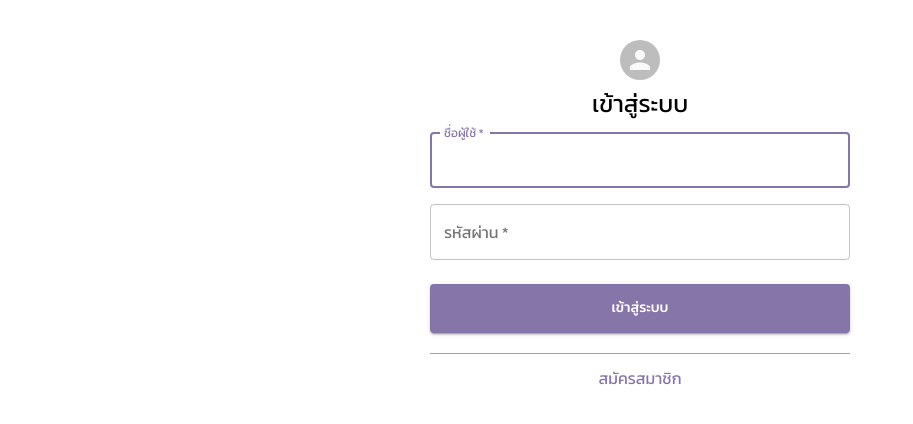
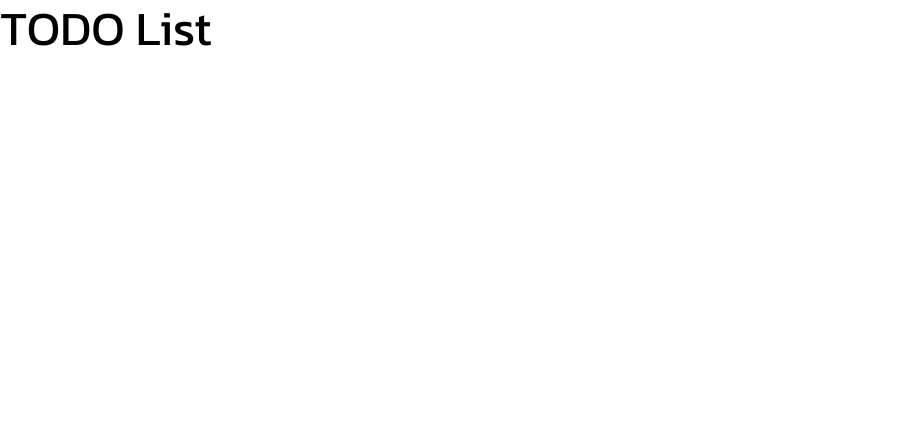
Before and after one commit to firstneverrest/React-todolist, a React (Create React App) app in the folder react-todolist/: page /todo in a window 1280 px wide. Shown: the top 424 px of the page, without its empty margins (0-913 px from the left). Built offline with nearby package versions, Linux system fonts and the light colour scheme.

Commit message:
create routes and todolist page

```diff
--- a/react-todolist/package.json
+++ b/react-todolist/package.json
@@ -15,6 +15,7 @@
     "axios": "^0.21.1",
     "react": "^17.0.2",
     "react-dom": "^17.0.2",
+    "react-router-dom": "^5.2.0",
     "react-scripts": "4.0.3",
     "typescript": "^4.1.2",
     "web-vitals": "^1.0.1"
--- a/react-todolist/public/index.html
+++ b/react-todolist/public/index.html
@@ -17,7 +17,7 @@
       href="https://fonts.googleapis.com/css2?family=Kanit:wght@100;200;300;400;500&display=swap"
       rel="stylesheet"
     />
-    <title>React App</title>
+    <title>TODO List</title>
   </head>
   <body>
     <noscript>You need to enable JavaScript to run this app.</noscript>
--- a/react-todolist/src/App.tsx
+++ b/react-todolist/src/App.tsx
@@ -1,11 +1,16 @@
 import React from 'react';
+import { Switch, Route } from 'react-router-dom';
+
 import LoginPage from './pages/LoginPage';
+import TodoListPage from './pages/TodoListPage';
 
-const App = () => {
+const App: React.FC = () => {
   return (
-    <>
-      <LoginPage />
-    </>
+    <Switch>
+      <Route exact path="/" component={LoginPage} />
+      <Route exact path="/login" component={LoginPage} />
+      <Route exact path="/todo" component={TodoListPage} />
+    </Switch>
   );
 };
 
--- a/react-todolist/src/index.tsx
+++ b/react-todolist/src/index.tsx
@@ -4,12 +4,15 @@ import './index.css';
 import App from './App';
 import theme from './styles/theme';
 import { ThemeProvider } from '@material-ui/core/styles';
+import { BrowserRouter } from 'react-router-dom';
 
 ReactDOM.render(
   <React.StrictMode>
-    <ThemeProvider theme={theme}>
-      <App />
-    </ThemeProvider>
+    <BrowserRouter>
+      <ThemeProvider theme={theme}>
+        <App />
+      </ThemeProvider>
+    </BrowserRouter>
   </React.StrictMode>,
   document.getElementById('root')
 );
--- a/react-todolist/src/pages/LoginPage.tsx
+++ b/react-todolist/src/pages/LoginPage.tsx
@@ -1,4 +1,7 @@
 import React, { useState } from 'react';
+
+// change path
+import { useHistory } from 'react-router-dom';
 
 // material ui components
 import Container from '@material-ui/core/Container';
@@ -43,13 +46,14 @@ const useStyles = makeStyles((theme) => ({
   },
 }));
 
-const LoginPage = () => {
+const LoginPage: React.FC = () => {
   const [message, setMessage] = useState<string>('');
   const [isError, setIsError] = useState<boolean>(false);
   const [username, setUsername] = useState<string>('');
   const [password, setPassword] = useState<string>('');
+  const classes = useStyles();
+  const history = useHistory();
   const messageColor: any = isError ? 'error' : 'inherit';
-  const classes = useStyles();
 
   const usernameChangeHandler = (e: React.ChangeEvent<HTMLInputElement>) => {
     setUsername(e.target.value);
@@ -75,10 +79,11 @@ const LoginPage = () => {
         if (response.status === 200 || 201) {
           const token = response.data.token;
           setCookie('token', token, 1);
-          setMessage('เข้าสู่ระบบสำเร็จ');
+          setMessage('');
           setIsError(false);
           setUsername('');
           setPassword('');
+          history.push('/todo');
         }
       })
       .catch((error) => {
--- /dev/null
+++ b/react-todolist/src/pages/TodoListPage.tsx
@@ -0,0 +1,14 @@
+import React from 'react';
+
+import Typography from '@material-ui/core/Typography';
+import Box from '@material-ui/core/Box';
+
+const TodoListPage: React.FC = () => {
+  return (
+    <Typography component="h2" variant="h3">
+      <Box mb={2}>TODO List</Box>
+    </Typography>
+  );
+};
+
+export default TodoListPage;
```
Also changed, not shown: 2 other files (tests, documents, lock files or other folders).
